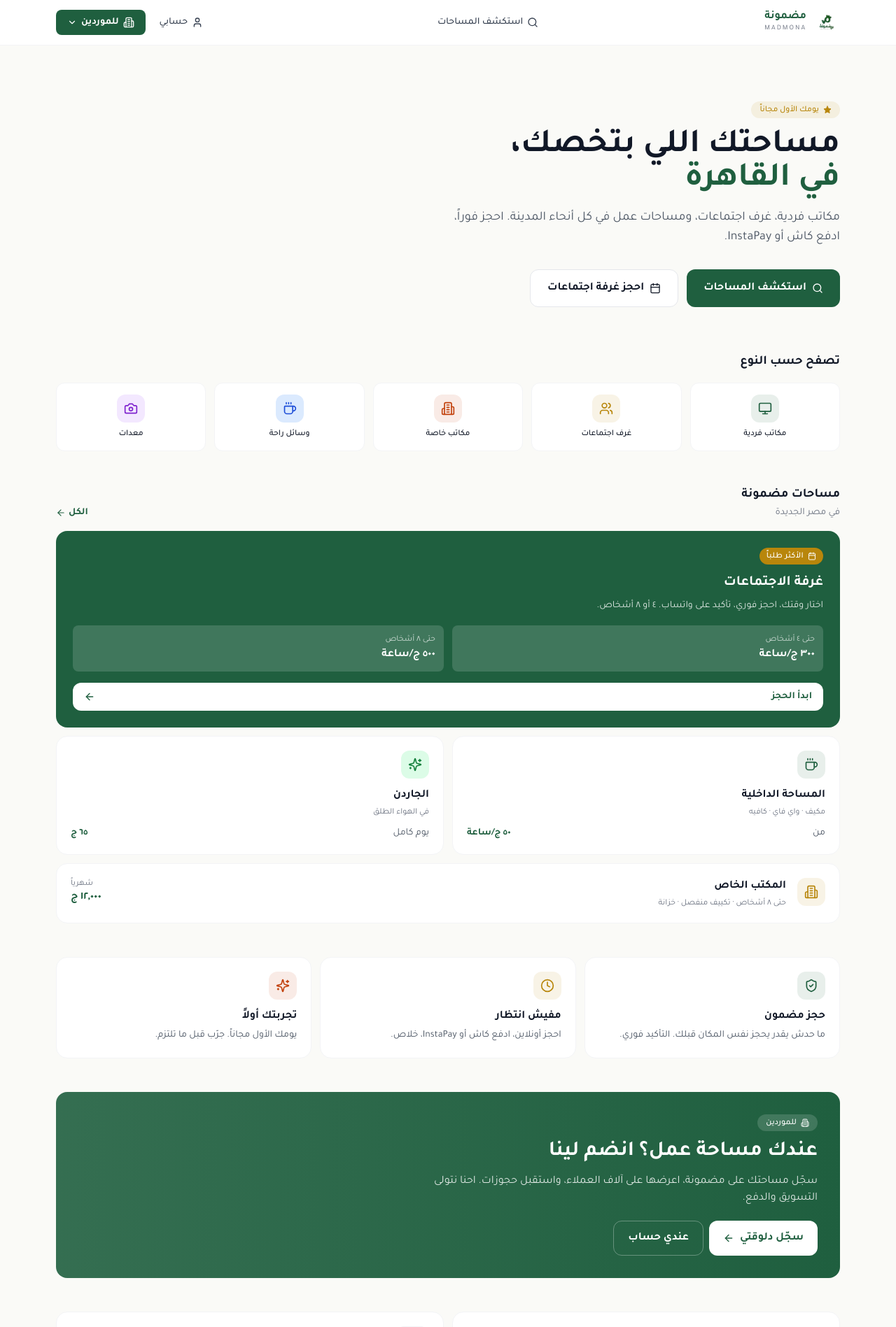
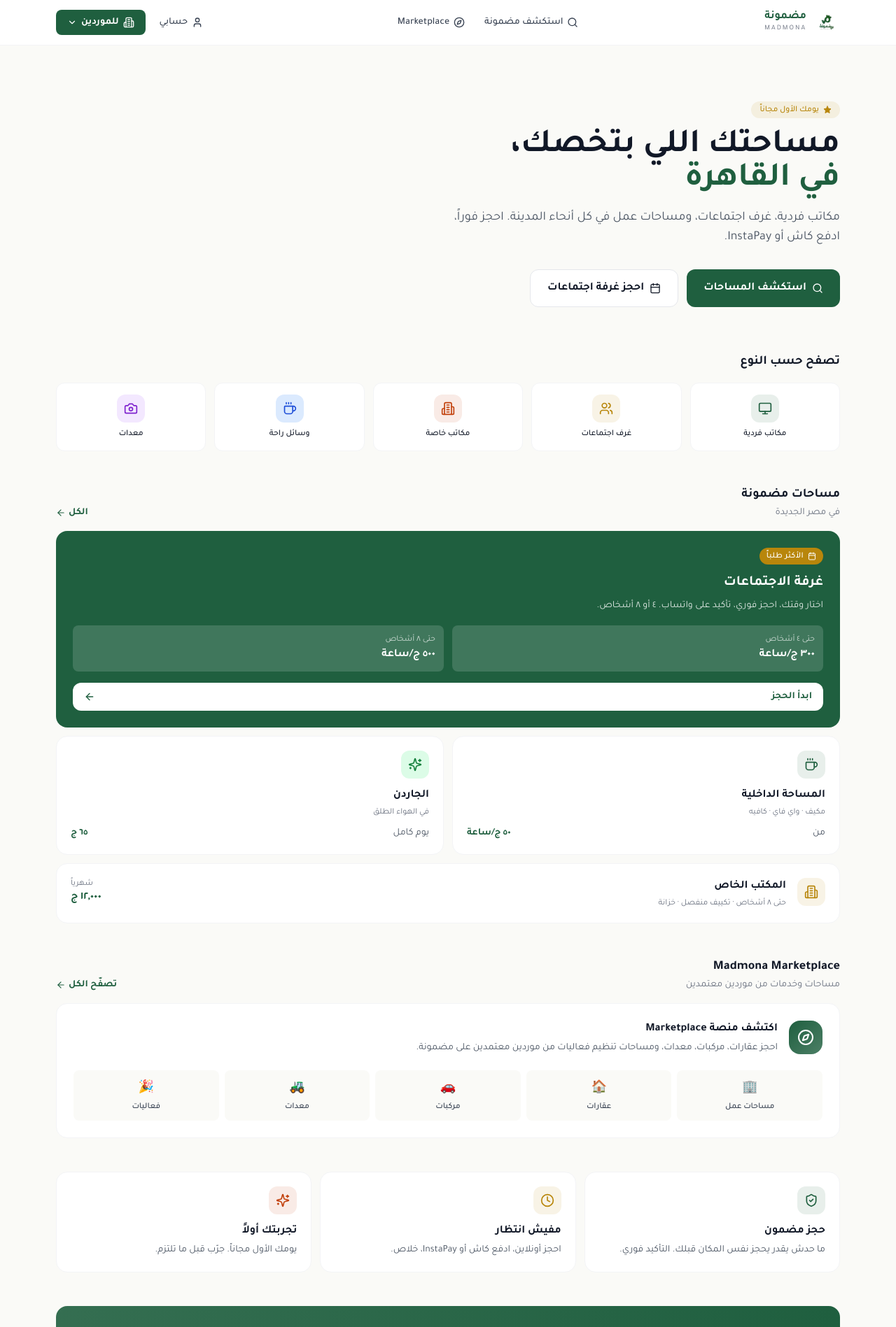
Before and after one commit to Madmonah/madmona-app, a Next.js app: page / in a window 1280 px wide. Shown: the top 1897 px of the page at 70% size. Built offline with nearby package versions, Linux system fonts and the light colour scheme.

Commit message:
feat: home page Marketplace section + TopNav links to /account and /marketplace

```diff
--- a/src/app/page.tsx
+++ b/src/app/page.tsx
@@ -15,19 +15,23 @@ import {
   ShieldCheck,
   Sparkles,
   Camera,
+  Compass,
+  Car,
+  Home as HomeIcon,
 } from 'lucide-react'
 import TopNav from '@/components/TopNav'
 import InstallPWA from '@/components/InstallPWA'
 
 // ============================================================
-// Home page — restructured for clarity:
+// Home page — restructured:
 //   1. TopNav (logo + browse + supplier auth + customer login)
-//   2. Hero — single CTA "احجز مساحتك"
+//   2. Hero — احجز مساحتك (Madmona spaces)
 //   3. Categories quick browse (5 chips)
 //   4. Madmona's spaces (featured)
-//   5. Why us (trust signals)
-//   6. Supplier CTA (join as supplier)
-//   7. Contact + location
+//   5. Marketplace promo (NEW — multi-supplier listings)
+//   6. Why us (trust signals)
+//   7. Supplier CTA (join as supplier)
+//   8. Contact + location
 // ============================================================
 
 export default function HomePage() {
@@ -212,6 +216,63 @@ export default function HomePage() {
           </div>
         </section>
 
+        {/* ========== MARKETPLACE PROMO (NEW) ========== */}
+        <section className="mb-12">
+          <div className="flex items-end justify-between mb-4">
+            <div>
+              <h2 className="text-lg font-bold text-gray-900">Madmona Marketplace</h2>
+              <p className="text-sm text-gray-500 mt-0.5">مساحات وخدمات من موردين معتمدين</p>
+            </div>
+            <Link
+              href="/marketplace"
+              className="text-sm text-[#1F5F3F] font-semibold hover:underline no-underline flex items-center gap-1"
+            >
+              <span>تصفّح الكل</span>
+              <ArrowLeft className="w-3.5 h-3.5" />
+            </Link>
+          </div>
+
+          <Link
+            href="/marketplace"
+            className="block bg-white rounded-2xl border border-gray-100 p-5 md:p-6 hover:border-[#1F5F3F]/30 no-underline transition-all"
+          >
+            <div className="flex items-start gap-4 mb-5">
+              <div className="w-12 h-12 rounded-2xl bg-gradient-to-br from-[#1F5F3F] to-[#1F5F3F]/80 flex items-center justify-center flex-shrink-0">
+                <Compass className="w-6 h-6 text-white" />
+              </div>
+              <div className="flex-1">
+                <h3 className="font-bold text-gray-900 mb-1">اكتشف منصة Marketplace</h3>
+                <p className="text-sm text-gray-600 leading-relaxed">
+                  احجز عقارات، مركبات، معدات، ومساحات تنظيم فعاليات من موردين معتمدين على مضمونة.
+                </p>
+              </div>
+            </div>
+
+            <div className="grid grid-cols-2 md:grid-cols-5 gap-2">
+              <div className="flex flex-col items-center gap-1 p-3 bg-[#FAFAF7] rounded-lg">
+                <span className="text-lg">🏢</span>
+                <span className="text-xs font-medium text-gray-700">مساحات عمل</span>
+              </div>
+              <div className="flex flex-col items-center gap-1 p-3 bg-[#FAFAF7] rounded-lg">
+                <span className="text-lg">🏠</span>
+                <span className="text-xs font-medium text-gray-700">عقارات</span>
+              </div>
+              <div className="flex flex-col items-center gap-1 p-3 bg-[#FAFAF7] rounded-lg">
+                <span className="text-lg">🚗</span>
+                <span className="text-xs font-medium text-gray-700">مركبات</span>
+              </div>
+              <div className="flex flex-col items-center gap-1 p-3 bg-[#FAFAF7] rounded-lg">
+                <span className="text-lg">🚜</span>
+                <span className="text-xs font-medium text-gray-700">معدات</span>
+              </div>
+              <div className="flex flex-col items-center gap-1 p-3 bg-[#FAFAF7] rounded-lg">
+                <span className="text-lg">🎉</span>
+                <span className="text-xs font-medium text-gray-700">فعاليات</span>
+              </div>
+            </div>
+          </Link>
+        </section>
+
         {/* ========== WHY US ========== */}
         <section className="mb-12">
           <div className="grid grid-cols-1 md:grid-cols-3 gap-3">
@@ -245,21 +306,21 @@ export default function HomePage() {
                 <span className="text-xs font-medium">للموردين</span>
               </div>
               <h2 className="text-2xl md:text-3xl font-bold mb-3">
-                عندك مساحة عمل؟ انضم لينا
+                عندك مساحة أو خدمة؟ انضم لينا
               </h2>
               <p className="text-sm md:text-base text-white/85 leading-relaxed mb-5">
-                سجّل مساحتك على مضمونة، اعرضها على آلاف العملاء، واستقبل حجوزات. احنا نتولى التسويق والدفع.
+                سجّل عرضك على مضمونة Marketplace، اعرضه على آلاف العملاء، واستقبل حجوزات بدون عمولة جانبية.
               </p>
               <div className="flex flex-col sm:flex-row gap-2">
                 <Link
-                  href="/supplier/signup"
+                  href="/supplier/register"
                   className="flex items-center justify-center gap-2 bg-white text-[#1F5F3F] px-5 py-3 rounded-xl font-semibold hover:bg-gray-50 no-underline"
                 >
                   سجّل دلوقتي
                   <ArrowLeft className="w-4 h-4" />
                 </Link>
                 <Link
-                  href="/supplier/login"
+                  href="/auth/login?redirect=/supplier/marketplace"
                   className="flex items-center justify-center gap-2 border border-white/30 text-white px-5 py-3 rounded-xl font-semibold hover:bg-white/10 no-underline"
                 >
                   عندي حساب
--- a/src/components/TopNav.tsx
+++ b/src/components/TopNav.tsx
@@ -2,16 +2,16 @@
 
 import { useState, useEffect, useRef } from 'react'
 import Link from 'next/link'
-import { Menu, X, Search, ChevronDown, Building2, User, LogIn, UserPlus } from 'lucide-react'
+import { Menu, X, Search, ChevronDown, Building2, User, LogIn, UserPlus, Compass } from 'lucide-react'
 
 // ============================================================
 // TopNav — sticky navbar shared by public pages.
-// Provides:
-//   - Madmona logo + brand identity
-//   - Browse link (marketplace exploration)
-//   - Supplier menu (signup / login)
-//   - Customer account button (currently placeholder)
-//   - Mobile-first design with collapsible menu
+// Links:
+//   - / Madmona logo
+//   - /browse — Madmona's own spaces (iteration3)
+//   - /marketplace — Multi-supplier Marketplace (NEW)
+//   - /account — Customer account hub
+//   - /supplier/register or /auth/login → /supplier/marketplace
 // ============================================================
 
 export default function TopNav() {
@@ -19,7 +19,6 @@ export default function TopNav() {
   const [supplierMenuOpen, setSupplierMenuOpen] = useState(false)
   const supplierMenuRef = useRef<HTMLDivElement>(null)
 
-  // Close supplier dropdown when clicking outside
   useEffect(() => {
     const handler = (e: MouseEvent) => {
       if (supplierMenuRef.current && !supplierMenuRef.current.contains(e.target as Node)) {
@@ -30,7 +29,6 @@ export default function TopNav() {
     return () => document.removeEventListener('mousedown', handler)
   }, [])
 
-  // Close mobile drawer on navigation
   useEffect(() => {
     const handler = () => setMobileOpen(false)
     window.addEventListener('popstate', handler)
@@ -41,7 +39,6 @@ export default function TopNav() {
     <>
       <header className="sticky top-0 z-50 bg-white/90 backdrop-blur-md border-b border-gray-100">
         <div className="max-w-6xl mx-auto px-4 py-3 flex items-center justify-between gap-3">
-          {/* Logo — uses the actual Canva logo asset, not a dynamic text icon */}
           <Link href="/" className="flex items-center gap-2 no-underline flex-shrink-0">
             {/* eslint-disable-next-line @next/next/no-img-element */}
             <img
@@ -64,14 +61,21 @@ export default function TopNav() {
               className="flex items-center gap-1.5 px-3 py-2 text-sm font-medium text-gray-700 hover:text-[#1F5F3F] hover:bg-gray-50 rounded-lg no-underline"
             >
               <Search className="w-4 h-4" />
-              استكشف المساحات
+              استكشف مضمونة
+            </Link>
+            <Link
+              href="/marketplace"
+              className="flex items-center gap-1.5 px-3 py-2 text-sm font-medium text-gray-700 hover:text-[#1F5F3F] hover:bg-gray-50 rounded-lg no-underline"
+            >
+              <Compass className="w-4 h-4" />
+              Marketplace
             </Link>
           </nav>
 
           {/* Auth actions (desktop) */}
           <div className="hidden md:flex items-center gap-2">
             <Link
-              href="/login"
+              href="/account"
               className="flex items-center gap-1.5 px-3 py-2 text-sm font-medium text-gray-700 hover:text-[#1F5F3F] hover:bg-gray-50 rounded-lg no-underline"
             >
               <User className="w-4 h-4" />
@@ -96,25 +100,25 @@ export default function TopNav() {
               {supplierMenuOpen && (
                 <div className="absolute top-full left-0 mt-2 w-56 bg-white rounded-xl border border-gray-100 shadow-lg overflow-hidden">
                   <Link
-                    href="/supplier/signup"
+                    href="/supplier/register"
                     onClick={() => setSupplierMenuOpen(false)}
                     className="flex items-start gap-3 p-4 hover:bg-[#FAFAF7] no-underline"
                   >
                     <UserPlus className="w-4 h-4 text-[#B8860B] flex-shrink-0 mt-0.5" />
                     <div>
-                      <p className="text-sm font-semibold text-gray-900">سجل مساحتك</p>
+                      <p className="text-sm font-semibold text-gray-900">سجّل عرضك</p>
                       <p className="text-xs text-gray-500 mt-0.5">انضم للمنصة</p>
                     </div>
                   </Link>
                   <div className="h-px bg-gray-100" />
                   <Link
-                    href="/supplier/login"
+                    href="/auth/login?redirect=/supplier/marketplace"
                     onClick={() => setSupplierMenuOpen(false)}
                     className="flex items-start gap-3 p-4 hover:bg-[#FAFAF7] no-underline"
                   >
                     <LogIn className="w-4 h-4 text-[#1F5F3F] flex-shrink-0 mt-0.5" />
                     <div>
-                      <p className="text-sm font-semibold text-gray-900">تسجيل الدخول</p>
+                      <p className="text-sm font-semibold text-gray-900">لوحة المورد</p>
                       <p className="text-xs text-gray-500 mt-0.5">عندك حساب بالفعل</p>
                     </div>
                   </Link>
@@ -138,12 +142,10 @@ export default function TopNav() {
       {/* Mobile drawer */}
       {mobileOpen && (
         <div className="fixed inset-0 z-50 md:hidden" dir="rtl">
-          {/* Backdrop */}
           <div
             className="absolute inset-0 bg-black/40"
             onClick={() => setMobileOpen(false)}
           />
-          {/* Drawer */}
           <div className="absolute top-0 right-0 bottom-0 w-72 bg-white shadow-xl flex flex-col">
             <div className="flex items-center justify-between p-4 border-b border-gray-100">
               <div className="flex items-center gap-2">
@@ -174,11 +176,20 @@ export default function TopNav() {
                 className="flex items-center gap-3 p-3 rounded-xl hover:bg-[#FAFAF7] no-underline"
               >
                 <Search className="w-5 h-5 text-[#1F5F3F]" />
-                <span className="font-medium text-gray-900">استكشف المساحات</span>
+                <span className="font-medium text-gray-900">استكشف مضمونة</span>
               </Link>
 
               <Link
-                href="/login"
+                href="/marketplace"
+                onClick={() => setMobileOpen(false)}
+                className="flex items-center gap-3 p-3 rounded-xl hover:bg-[#FAFAF7] no-underline"
+              >
+                <Compass className="w-5 h-5 text-[#1F5F3F]" />
+                <span className="font-medium text-gray-900">Marketplace</span>
+              </Link>
+
+              <Link
+                href="/account"
                 onClick={() => setMobileOpen(false)}
                 className="flex items-center gap-3 p-3 rounded-xl hover:bg-[#FAFAF7] no-underline"
               >
@@ -191,24 +202,24 @@ export default function TopNav() {
                   للموردين
                 </p>
                 <Link
-                  href="/supplier/signup"
+                  href="/supplier/register"
                   onClick={() => setMobileOpen(false)}
                   className="flex items-center gap-3 p-3 rounded-xl hover:bg-[#FAFAF7] no-underline"
                 >
                   <UserPlus className="w-5 h-5 text-[#B8860B]" />
                   <div>
-                    <p className="font-medium text-gray-900">سجل مساحتك</p>
+                    <p className="font-medium text-gray-900">سجّل عرضك</p>
                     <p className="text-xs text-gray-500">انضم للمنصة</p>
                   </div>
                 </Link>
                 <Link
-                  href="/supplier/login"
+                  href="/auth/login?redirect=/supplier/marketplace"
                   onClick={() => setMobileOpen(false)}
                   className="flex items-center gap-3 p-3 rounded-xl hover:bg-[#FAFAF7] no-underline"
                 >
                   <LogIn className="w-5 h-5 text-[#1F5F3F]" />
                   <div>
-                    <p className="font-medium text-gray-900">تسجيل الدخول</p>
+                    <p className="font-medium text-gray-900">لوحة المورد</p>
                     <p className="text-xs text-gray-500">عندك حساب بالفعل</p>
                   </div>
                 </Link>
```
Also changed, not shown: 1 other file (tests, documents, lock files or other folders).
